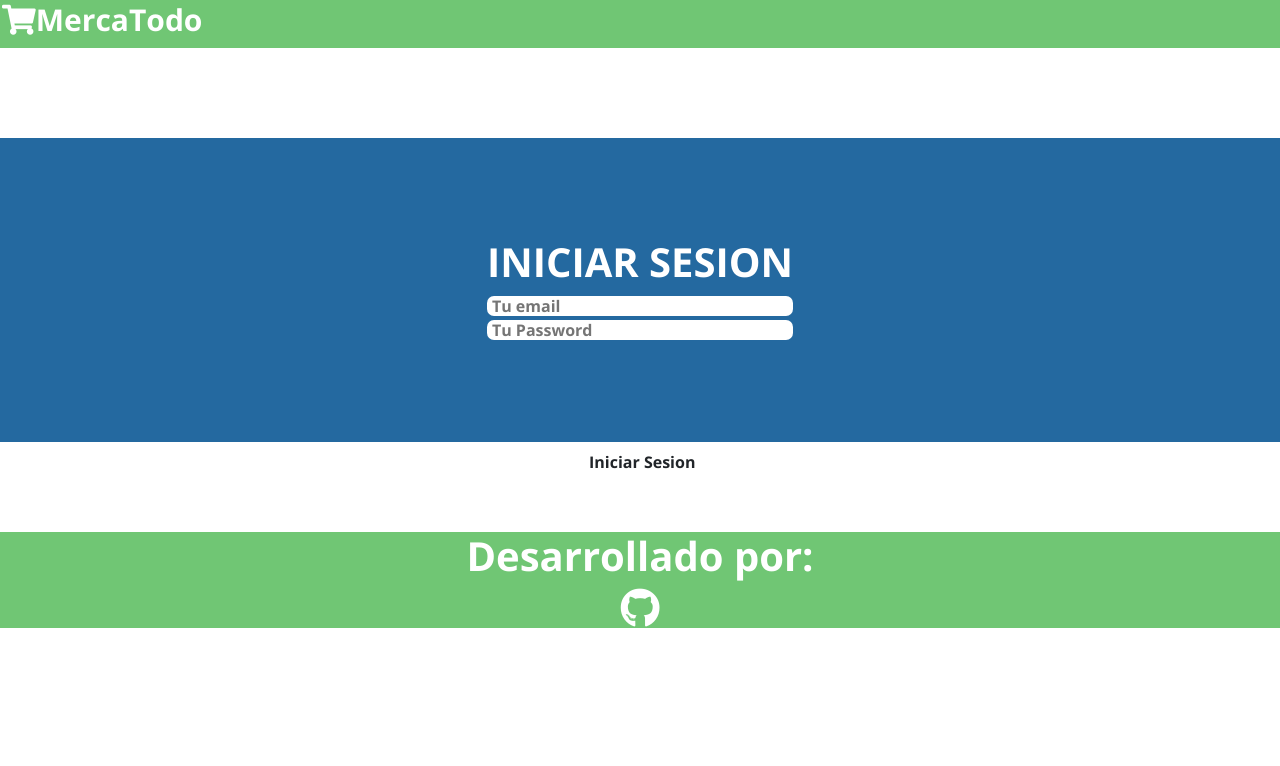
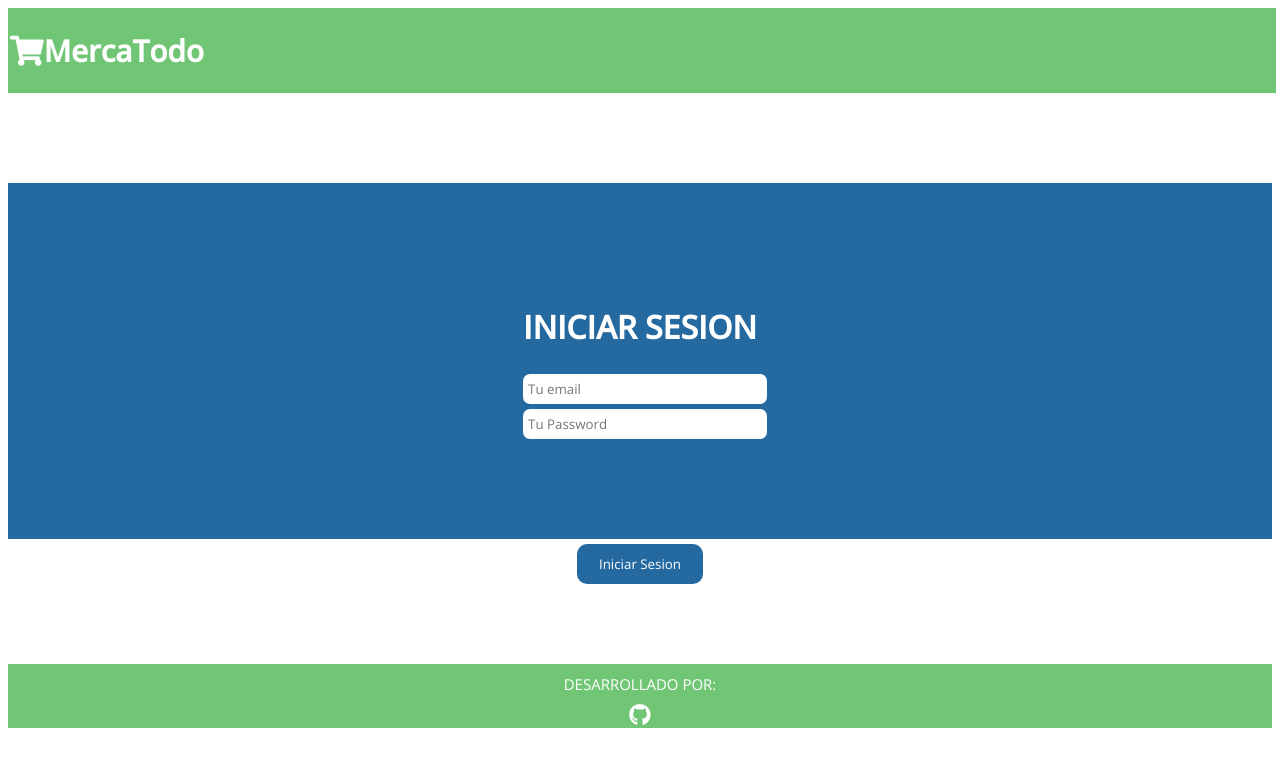
Before and after one commit to Fernaandaa/Inventory-system, a React (Create React App) app in the folder mercatodo/: page / in a window 1280 px wide. Shown: the top 766 px of the page. Built offline with nearby package versions, Linux system fonts and the light colour scheme.

Commit message:
login,header,footer

```diff
--- a/mercatodo/public/index.html
+++ b/mercatodo/public/index.html
@@ -8,9 +8,9 @@
   <meta name="theme-color" content="#000000" />
   <meta name="description" content="Web site created using create-react-app" />
   <link rel="stylesheet" href="https://use.fontawesome.com/releases/v5.14.0/css/all.css" crossorigin="anonymous" />
-  <link rel="preconnect" href="https://fonts.googleapis.com" />
-  <link rel="preconnect" href="https://fonts.gstatic.com" crossorigin />
-  <link href="https://fonts.googleapis.com/css2?family=Open+Sans:ital,wght@0,700;1,500&display=swap" rel="stylesheet" />
+  <link rel="preconnect" href="https://fonts.googleapis.com">
+  <link rel="preconnect" href="https://fonts.gstatic.com" crossorigin>
+  <link href="https://fonts.googleapis.com/css2?family=Open+Sans:wght@400;500&display=swap" rel="stylesheet">
 
   <title>React App</title>
 </head>
--- a/mercatodo/src/components/Footer/Footer.css
+++ b/mercatodo/src/components/Footer/Footer.css
@@ -2,15 +2,22 @@
   display: flex;
   align-items: center;
   flex-direction: column;
-  margin-top: 50px;
+  margin-top: 80px;
   width: 100%;
-  background-color: rgb(77, 184, 82, 80%);
+  background-color: rgb(77, 184, 82, 80%)
+  /* background-color: rgb(77, 184, 82, 80%); */
 }
 .title-footer {
+  text-transform: uppercase;
+  font-weight: lighter;
+  font-size: 15px;
   color: white;
 }
 .github {
+
   cursor: pointer;
   color: white;
-  font-size: 40px;
+  font-size: 22px;
+  padding-bottom: 2px;
+
 }
--- a/mercatodo/src/components/Footer/Footer.jsx
+++ b/mercatodo/src/components/Footer/Footer.jsx
@@ -6,7 +6,7 @@
     return (
         <div className="container-footer">
         <h1 className="title-footer">Desarrollado por:</h1>
-        <i className="fab fa-github github"></i>
+        <a href="https://github.com/Fernaandaa/Inventory-system" target="blank"><i className="fab fa-github github"></i> </a>
 
         </div>
      );
--- a/mercatodo/src/components/Login/Login.css
+++ b/mercatodo/src/components/Login/Login.css
@@ -5,7 +5,7 @@
   display: flex;
   justify-content: center;
   align-items: center;
-  background-color: #2469A0 ;
+  background-color: #2469a0;
 }
 
 .title-login {
--- a/mercatodo/src/index.js
+++ b/mercatodo/src/index.js
@@ -2,7 +2,7 @@
 import ReactDOM from 'react-dom';
 import './index.css';
 import App from './App';
-import  'bootstrap/dist/css/bootstrap.min.css'
+// import  'bootstrap/dist/css/bootstrap.min.css'
 
 ReactDOM.render(
   <React.StrictMode>
```
